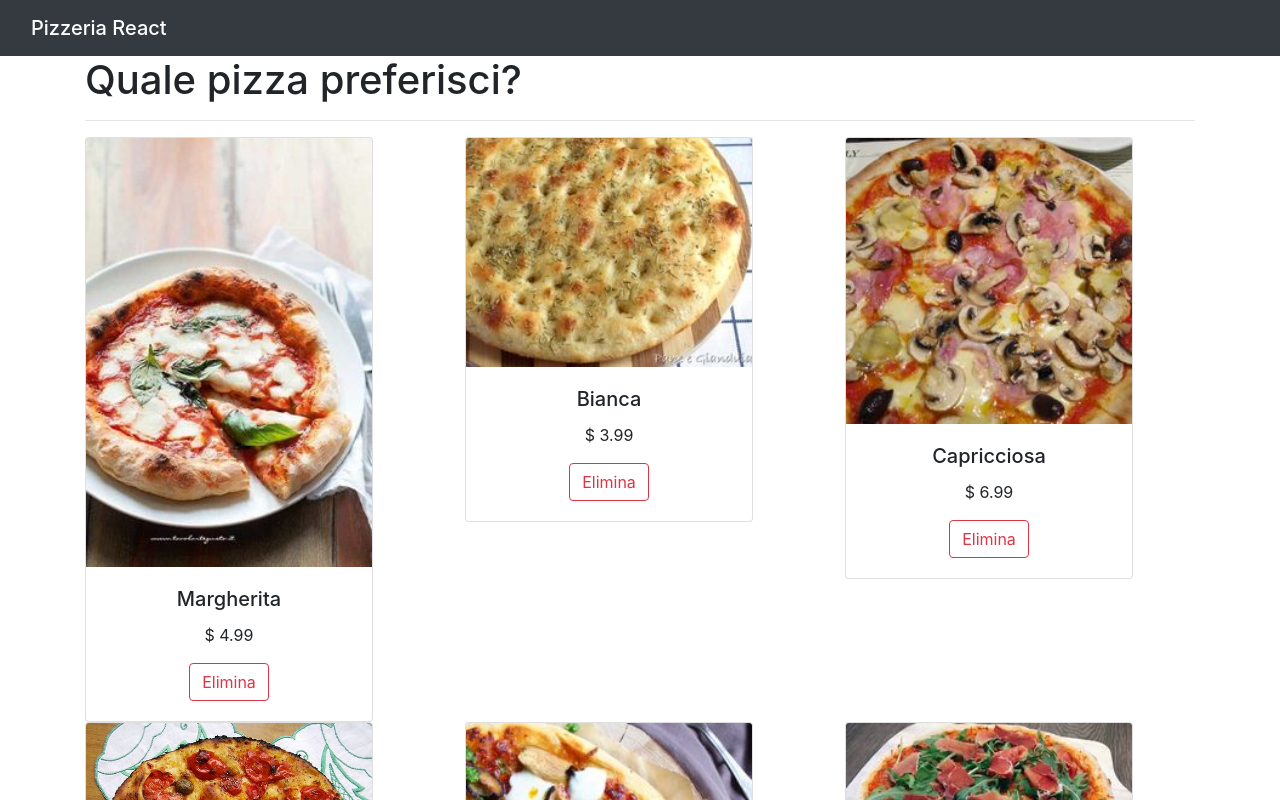
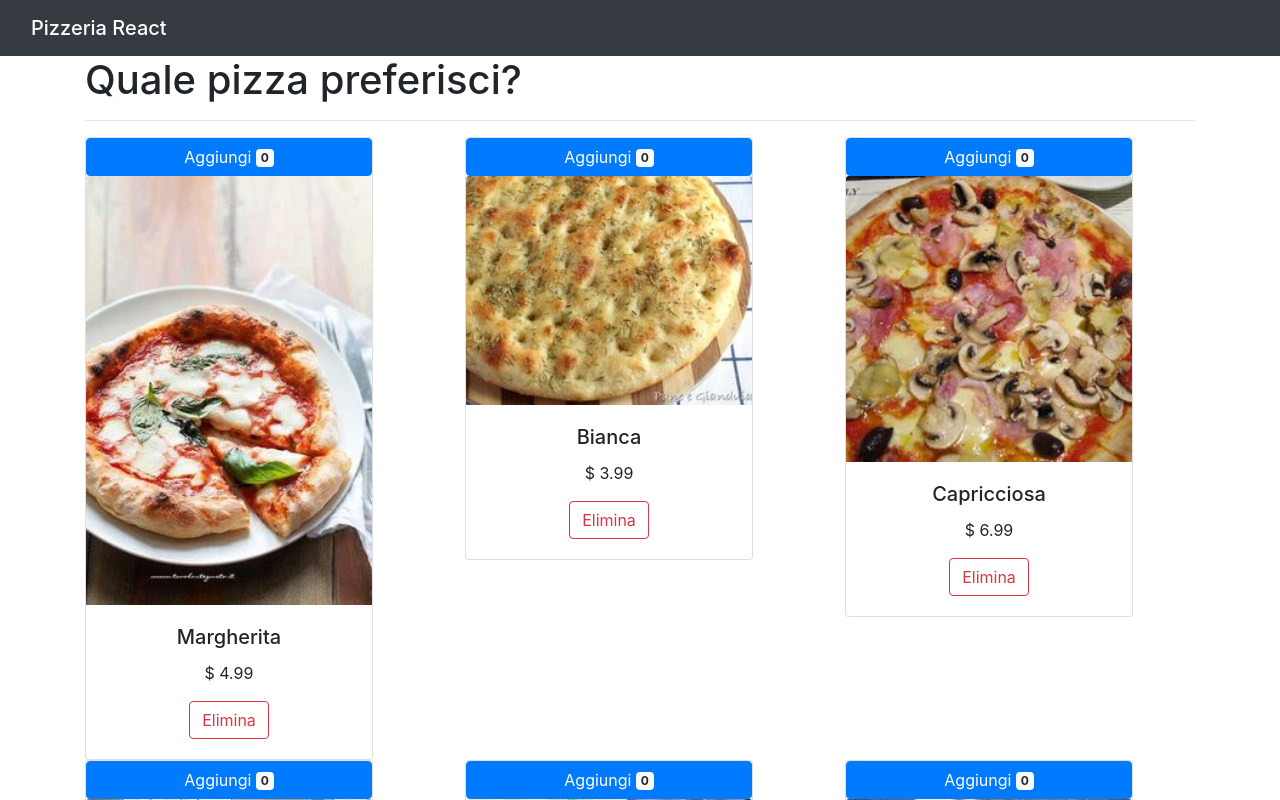
Before and after one commit to Growthack90/Pizzeria_React, a React (Create React App) app: page / in a window 1280 px wide. Shown: the top 800 px of the page. Built offline with nearby package versions, Linux system fonts and the light colour scheme.

Commit message:
aggiunto bottone quantità

```diff
--- a/src/App.js
+++ b/src/App.js
@@ -14,7 +14,7 @@ import pomodoroEorigano from "./images/pomodoro-e-origano.jpg";
 class App extends Component {
   state = {
     cards: [
-      {id: 0, nome: "Margherita", prezzo: 4.99, immagine: margherita },
+      {id: 0, nome: "Margherita", prezzo: 4.99, immagine: margherita, quantità: 0 },
       {id: 1, nome: "Bianca", prezzo: 3.99, immagine: bianca, quantità: 0 },
       {id: 2, nome: "Capricciosa", prezzo: 6.99, immagine: capricciosa, quantità: 0 },
       {id: 3, nome: "Focaccia", prezzo: 2.99, immagine: focaccia, quantità: 0 },
@@ -30,6 +30,14 @@ class App extends Component {
     this.setState({ cards });
   }
 
+  handleIncrement = card => {
+    const cards = [...this.state.cards];
+    const id = cards.indexOf(card);
+    cards[id] = { ...card };
+    cards[id].quantità++;
+    this.setState({ cards });
+  }
+
   render() {
   return (
     <>
@@ -39,7 +47,7 @@ class App extends Component {
       <hr/>
       <div className="row">
        {this.state.cards.map(card => (
-         <Card key={card.id} onDelete={this.handleDelete} card={card} />
+         <Card key={card.id} onDelete={this.handleDelete} onIncrement={this.handleIncrement} card={card} />
        )
        )
        }
--- a/src/components/Card.js
+++ b/src/components/Card.js
@@ -5,6 +5,7 @@ class Card extends Component {
     return (
         <div className="col">
             <div className="card" style={{width: "18rem", textAlign: "center"}}>
+            <button onClick={() => this.props.onIncrement(this.props.card)} className="btn btn-primary">Aggiungi <span className="badge badge-light">{this.props.card.quantità}</span></button>
                 <img src={this.props.card.immagine} class="card-img-top" alt="..." />
                 <div className="card-body">
                     <h5 className="card-title">{this.props.card.nome}</h5>
```
